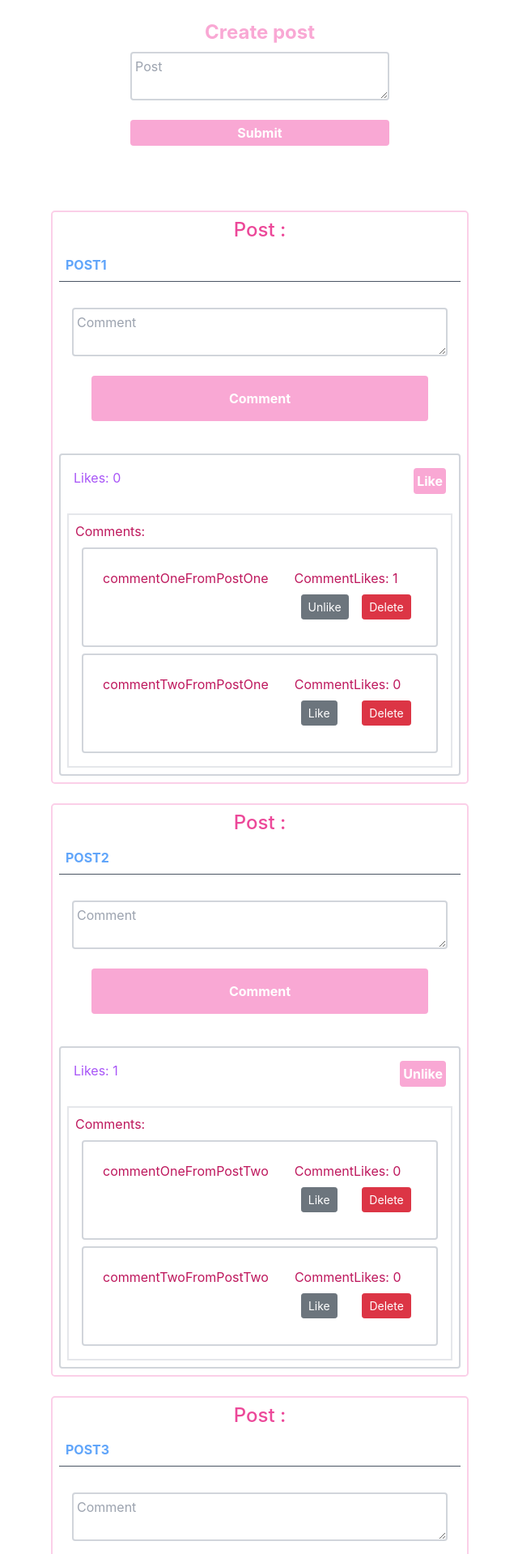
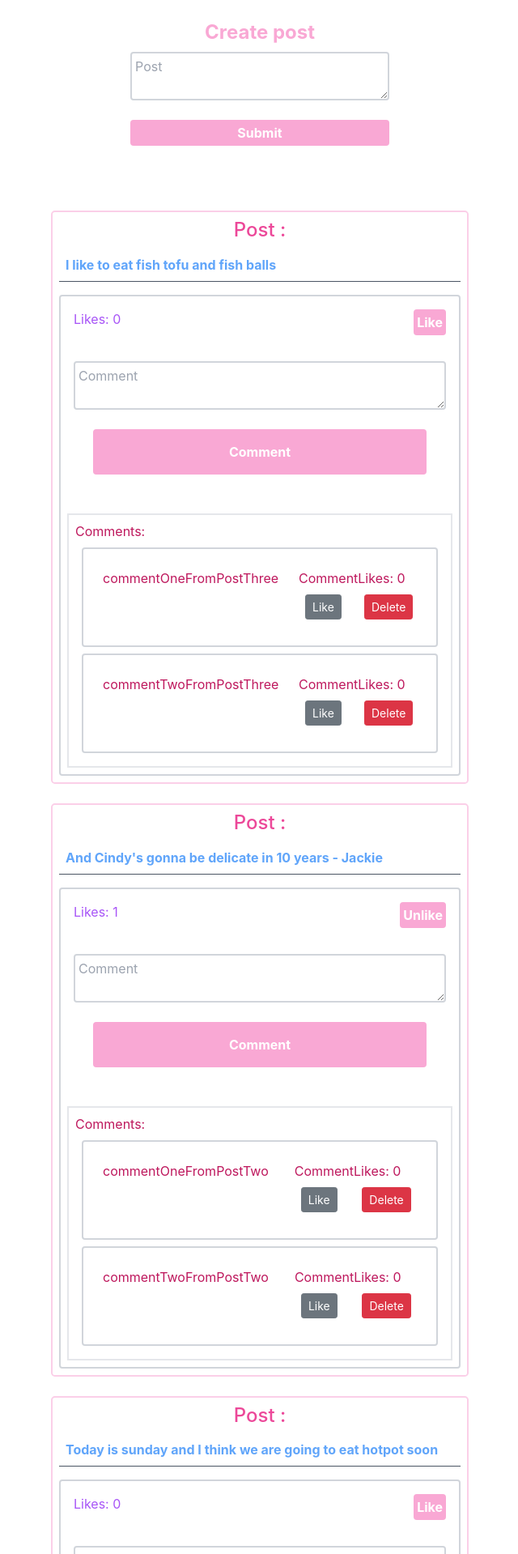
Before and after one commit to cindyliang01/eventful, a React (Create React App) app: page / in a window 1280 px wide. Shown: the top 1919 px of the page at 81% size, without its empty margins (319-959 px from the left). Built offline with nearby package versions, Linux system fonts and the light colour scheme.

Commit message:
Reversed the Posts

```diff
--- a/src/App.js
+++ b/src/App.js
@@ -12,7 +12,7 @@ class App extends Component {
           { id: 1, text: "commentOneFromPostOne", commentLikes: 1 },
           { id: 2, text: "commentTwoFromPostOne", commentLikes: 0 },
         ],
-        post: "POST1",
+        post: "Today is sunday and I think we are going to eat hotpot soon",
       },
       {
         id: 2,
@@ -21,7 +21,7 @@ class App extends Component {
           { id: 1, text: "commentOneFromPostTwo", commentLikes: 0 },
           { id: 2, text: "commentTwoFromPostTwo", commentLikes: 0 },
         ],
-        post: "POST2",
+        post: "And Cindy's gonna be delicate in 10 years - Jackie",
       },
       {
         id: 3,
@@ -30,7 +30,7 @@ class App extends Component {
           { id: 1, text: "commentOneFromPostThree", commentLikes: 0 },
           { id: 2, text: "commentTwoFromPostThree", commentLikes: 0 },
         ],
-        post: "POST3",
+        post: "I like to eat fish tofu and fish balls",
       },
     ],
 
--- a/src/components/post.jsx
+++ b/src/components/post.jsx
@@ -19,7 +19,6 @@ class Post extends Component {
             {this.displayPosts()}
           </p>
 
-          <CommentForm createComment={createComment} onePost={onePost} />
           <div className=" flex flex-column border-2 border-gray-300 rounded">
             <div className=" flex flex-row">
               <span className="text-purple-500 m-3">
@@ -33,6 +32,9 @@ class Post extends Component {
                 {this.likeUnlike()}
               </button>
             </div>
+
+            <CommentForm createComment={createComment} onePost={onePost} />
+
             <div className="border-2 border-gray-200 m-2 p-2">
               {onePost.comments.length > 0 &&
               onePost.comments[0].text !== "" ? (
--- a/src/components/posts.jsx
+++ b/src/components/posts.jsx
@@ -12,6 +12,8 @@ class Posts extends Component {
       addLikeForComment,
       deleteForComment,
     } = this.props;
+
+    const reversedPosts = listOfPosts.map((item) => item).reverse();
     return (
       <React.Fragment>
         <h1 className="text-center font-bold text-2xl mt-4 text-pink-300">
@@ -20,7 +22,7 @@ class Posts extends Component {
         <PostForm createPost={createPost} />
         <div className="w-auto min-w-[25%] max-w-min mt-20 mx-auto space-y-6 flex flex-col items-stretch">
           <ul>
-            {listOfPosts.map((specificPost) => (
+            {reversedPosts.map((specificPost) => (
               <React.Fragment>
                 <li className="border-2 rounded-lg border-pink-200 mb-4 p-2">
                   <Post
```
